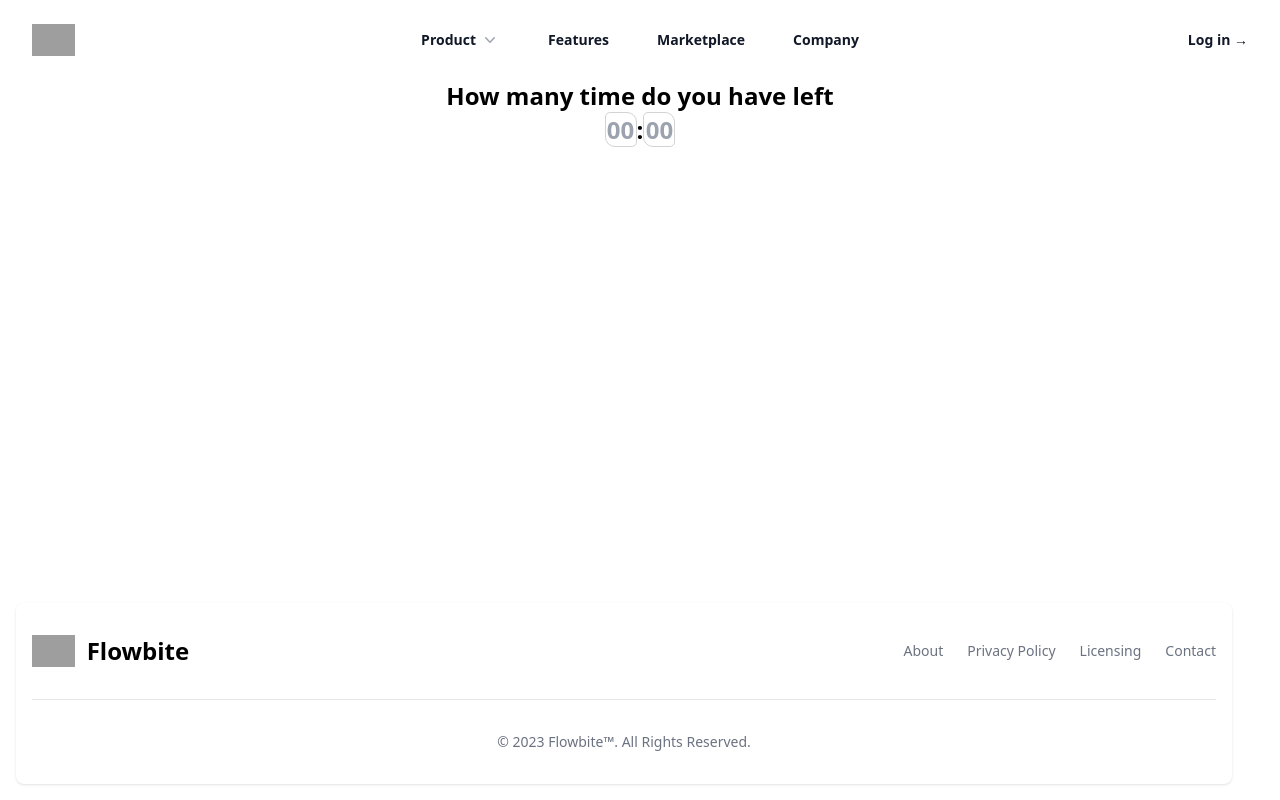
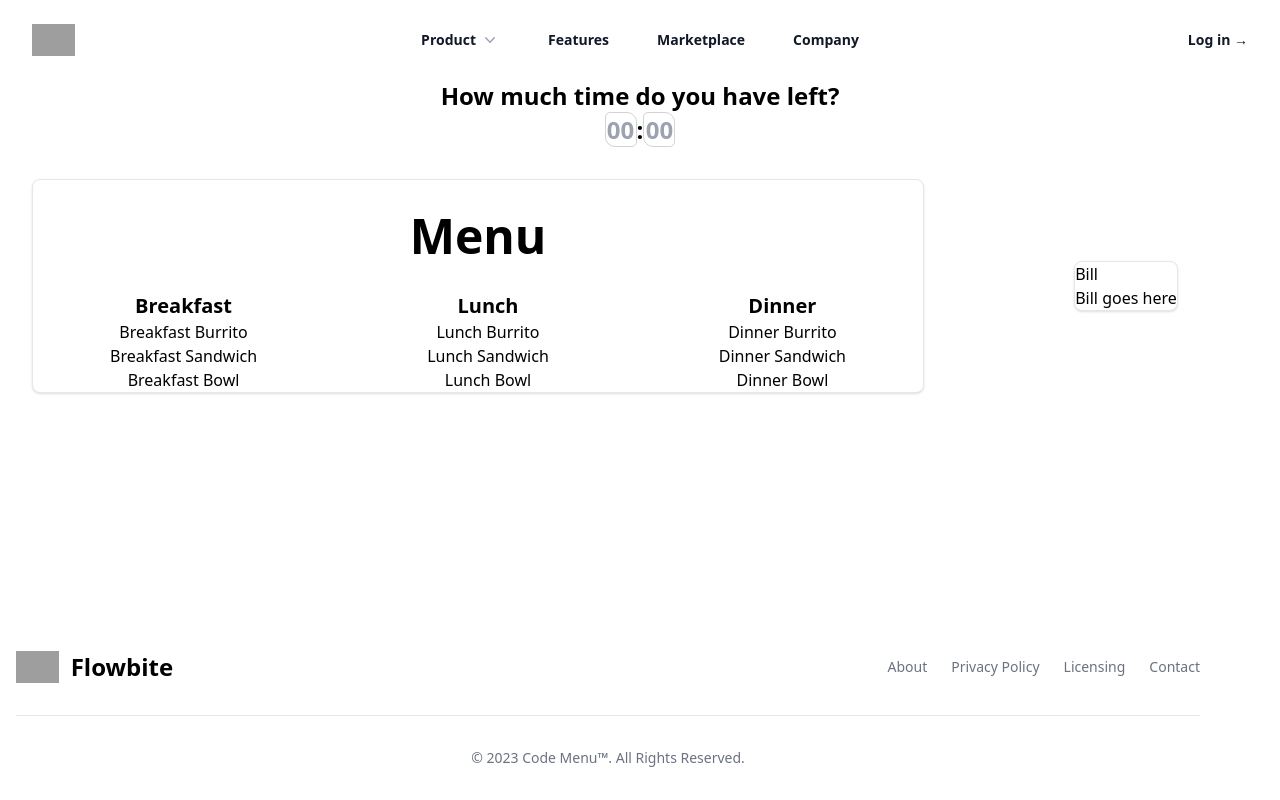
Before and after one commit to Tamashi-Dake/todenu, a Next.js app: page / in a window 1280 px wide. Built offline with nearby package versions, Linux system fonts and the light colour scheme; grey boxes are pictures that could not be loaded.

Commit message:
Fighting with tailwind
i want to kms

```diff
--- /dev/null
+++ b/components/bill.jsx
@@ -0,0 +1,10 @@
+const Bill = () => {
+  return (
+    <div className="md:col-span-1 sm:col-span-1 m-auto  max-w-sm bg-white border border-gray-200 rounded-lg shadow">
+      <h1>Bill</h1>
+      <p>Bill goes here</p>
+    </div>
+  );
+};
+
+export default Bill;
--- a/components/card.jsx
+++ b/components/card.jsx
@@ -1,3 +1,4 @@
+import Image from "next/image";
 const Card = () => {
   return (
     <div className="m-auto  max-w-sm bg-white border border-gray-200 rounded-lg shadow dark:bg-gray-800 dark:border-gray-700">
--- a/components/footer.jsx
+++ b/components/footer.jsx
@@ -1,6 +1,7 @@
 const Footer = () => {
+  const year = new Date().getFullYear();
   return (
-    <footer className="bg-white rounded-lg shadow dark:bg-gray-900 m-4">
+    <footer className="bg-white rounded-lg ">
       <div className="w-full max-w-screen-xl mx-auto p-4 md:py-8">
         <div className="sm:flex sm:items-center sm:justify-between">
           <a
@@ -41,9 +42,9 @@ const Footer = () => {
         </div>
         <hr className="my-6 border-gray-200 sm:mx-auto dark:border-gray-700 lg:my-8" />
         <span className="block text-sm text-gray-500 sm:text-center dark:text-gray-400">
-          © 2023{" "}
+          © {year}{" "}
           <a href="https://flowbite.com/" className="hover:underline">
-            Flowbite™
+            Code Menu™
           </a>
           . All Rights Reserved.
         </span>
--- /dev/null
+++ b/components/menu.jsx
@@ -0,0 +1,26 @@
+const Menu = () => {
+  const menuData = {
+    Breakfast: ["Breakfast Burrito", "Breakfast Sandwich", "Breakfast Bowl"],
+    Lunch: ["Lunch Burrito", "Lunch Sandwich", "Lunch Bowl"],
+    Dinner: ["Dinner Burrito", "Dinner Sandwich", "Dinner Bowl"],
+  };
+  return (
+    <div className="md:col-span-3 sm:col-span-1 min-w-[90%] bg-white border border-gray-200 rounded-lg shadow text-center m-8">
+      <h1 className="text-5xl font-bold m-8">Menu</h1>
+      <div className="menu-wapper flex justify-around gap-4">
+        {Object.entries(menuData).map(([category, items]) => (
+          <div className="subMenu" key={category}>
+            <h2 className="text-xl font-bold">{category}</h2>
+            <ul>
+              {items.map((item, index) => (
+                <li key={index}>{item}</li>
+              ))}
+            </ul>
+          </div>
+        ))}
+      </div>
+    </div>
+  );
+};
+
+export default Menu;
--- /dev/null
+++ b/components/time.jsx
@@ -0,0 +1,56 @@
+import { useState } from "react";
+import { inputTime } from "../components/styled";
+
+export default function Time() {
+  const [filterHour, setFilterHour] = useState();
+  const [filterMinute, setFilterMinute] = useState();
+  // const [value, setValue] = useState();
+
+  const handleHourChange = (event) => {
+    const hour = event.target.value;
+    if (hour >= 0 && hour <= 24) {
+      setFilterHour(parseInt(hour));
+      hour == 0 ? setFilterHour(0) : {};
+    }
+  };
+
+  const handleMinuteChange = (event) => {
+    const minute = event.target.value;
+    if (minute >= 0 && minute <= 60) {
+      setFilterMinute(parseInt(minute));
+      minute == 0 ? setFilterMinute(0) : {};
+    }
+  };
+  return (
+    <section id="input-time" className="m-auto text-center text-2xl font-bold">
+      <h2>How much time do you have left?</h2>
+      <div id="time" className="">
+        <input
+          style={inputTime}
+          type="text"
+          value={filterHour}
+          onChange={handleHourChange}
+          placeholder="00"
+          className="text-center"
+          maxLength={2}
+        />
+        <span>:</span>
+        <input
+          style={inputTime}
+          type="text"
+          maxLength={2}
+          value={filterMinute}
+          onChange={handleMinuteChange}
+          placeholder="00"
+          className="text-center"
+        />
+        {/* <input
+              type="number"
+              value={value}
+              onChange={handleChange}
+              placeholder="test"
+            /> */}
+      </div>
+    </section>
+  );
+}
--- a/pages/index.jsx
+++ b/pages/index.jsx
@@ -1,70 +1,18 @@
-import Image from "next/image";
-import { useState } from "react";
-import { inputTime } from "../components/styled";
+import Time from "../components/time";
+import Menu from "../components/menu";
+import Bill from "../components/bill";
+
+import Card from "../components/card";
 export default function Home() {
-  const [filterHour, setFilterHour] = useState();
-  const [filterMinute, setFilterMinute] = useState();
-  // const [value, setValue] = useState();
-
-  const handleHourChange = (event) => {
-    const hour = event.target.value;
-    if (hour >= 0 && hour <= 24) {
-      setFilterHour(parseInt(hour));
-      hour == 0 ? setFilterHour(0) : {};
-    }
-  };
-
-  const handleMinuteChange = (event) => {
-    const minute = event.target.value;
-    if (minute >= 0 && minute <= 60) {
-      setFilterMinute(parseInt(minute));
-      minute == 0 ? setFilterMinute(0) : {};
-    }
-  };
-  // const handleChange = (event) => {
-  //   setValue(parseInt(event.target.value));
-  // };
-  // const filteredTasks = tasks.filter((task) => {
-  //   const totalMinutes = filterHour * 60 + filterMinute;
-  //   return task.completionTime < totalMinutes;
-  // });
   return (
     <>
-      <main className="">
-        <section
-          id="input-time"
-          className="m-auto text-center text-2xl font-bold"
-        >
-          <h2>How many time do you have left</h2>
-          <div id="time" className="">
-            <input
-              style={inputTime}
-              type="text"
-              value={filterHour}
-              onChange={handleHourChange}
-              placeholder="00"
-              className="text-center"
-              maxLength={2}
-            />
-            <span>:</span>
-            <input
-              style={inputTime}
-              type="text"
-              maxLength={2}
-              value={filterMinute}
-              onChange={handleMinuteChange}
-              placeholder="00"
-              className="text-center"
-            />
-            {/* <input
-              type="number"
-              value={value}
-              onChange={handleChange}
-              placeholder="test"
-            /> */}
-          </div>
-        </section>
-      </main>
+      <div className="">
+        <Time></Time>
+        <div className="grid md:grid-cols-4 sm:grid-cols-1 gap-4">
+          <Menu></Menu>
+          <Bill></Bill>
+        </div>
+      </div>
     </>
   );
 }
```
Also changed, not shown: public/beams.jpg (added).
